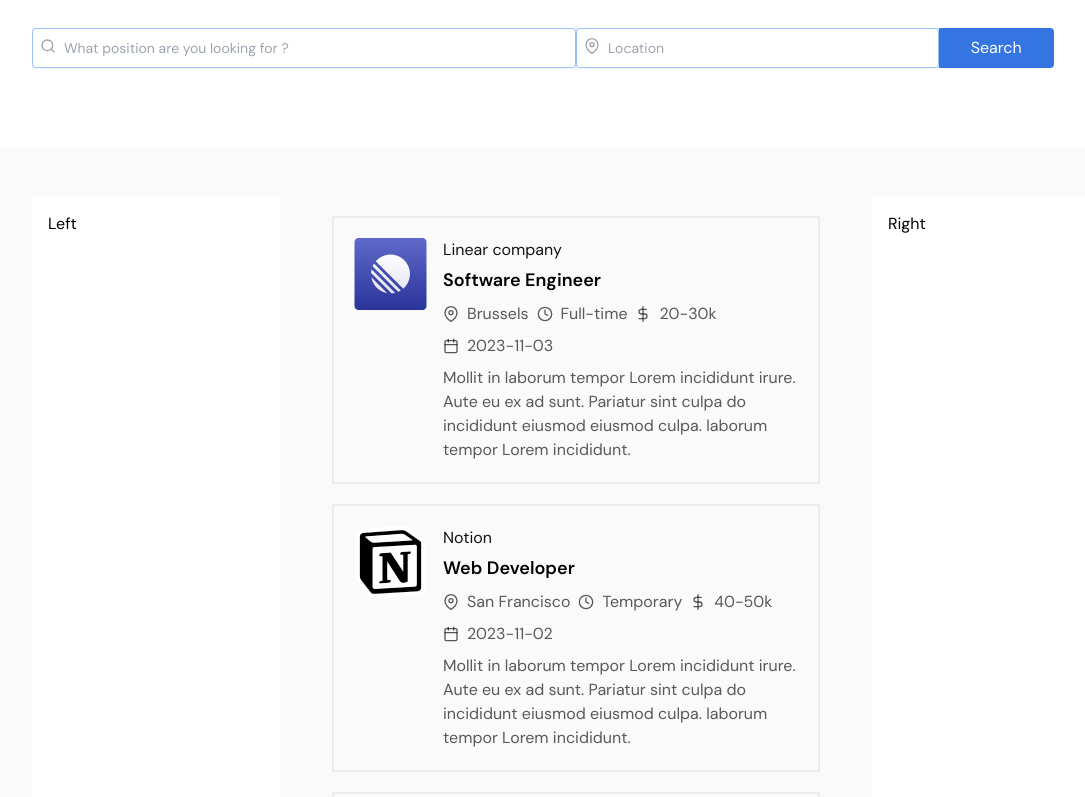
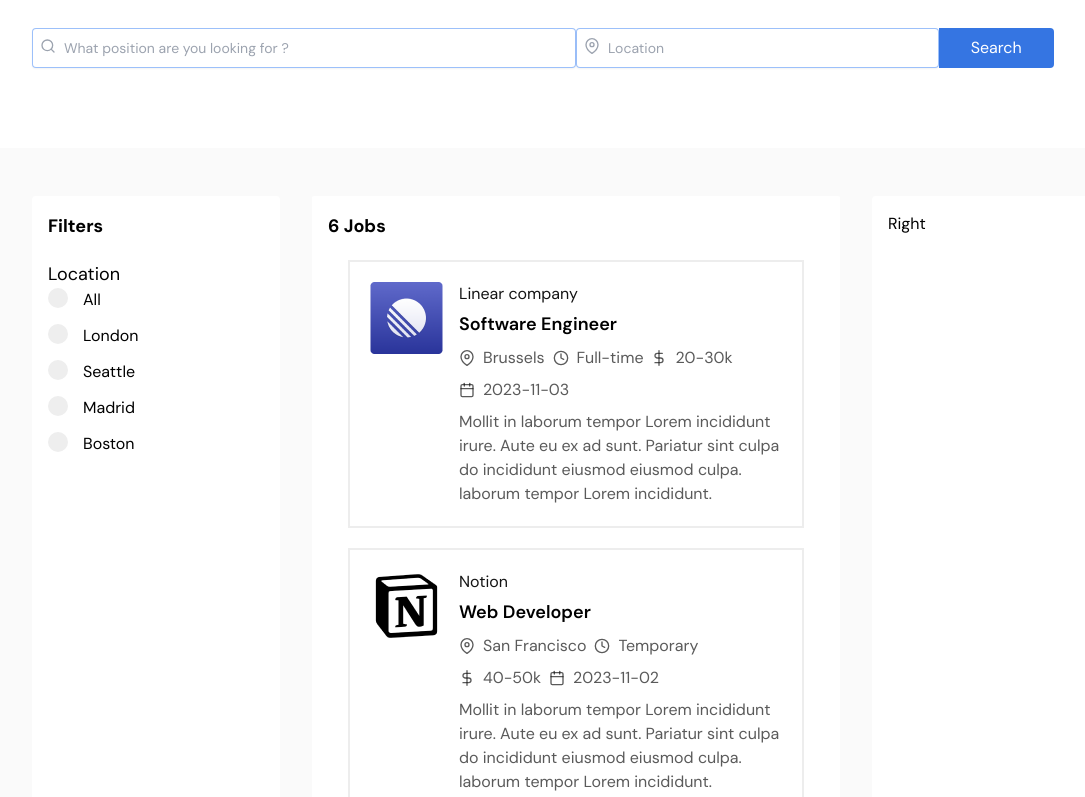
Before and after one commit to amanfangeria980/job-portal-client, a React (Vite) app: page / in a window 1280 px wide. Shown: the part 300-1097 px from the top of the page, without its empty margins (64-1149 px from the left). Built offline with nearby package versions, Linux system fonts and the light colour scheme.

Commit message:
Sidebar location filtering done

```diff
--- a/src/Pages/Home.jsx
+++ b/src/Pages/Home.jsx
@@ -2,6 +2,7 @@
 import Banner from "../components/Banner";
 import Card from "./../components/Card";
 import Jobs from "./Jobs";
+import Sidebar from "./../sidebar/Sidebar";
 const Home = () => {
   const [query, setQuery] = useState("");
   const handleInputChange = (e) => {
@@ -9,17 +10,23 @@
   };
   const [selectedCategory, setSelectedCategory] = useState(null);
   const [jobs, setJobs] = useState([]);
+  const [isLoading, setIsLoading] = useState(true);
+  const [currentPage, setCurrentPage] = useState(1);
+  const itemsPerPage = 6;
   useEffect(() => {
+    setIsLoading(true);
     fetch("jobs.json")
       .then((res) => res.json())
-      .then((data) => setJobs(data));
+      .then((data) => {
+        setJobs(data);
+        setIsLoading(false);
+      });
   }, []);
 
   // Filter jobs by title
   const filteredItems = jobs.filter(
     (job) => job.jobTitle.toLowerCase().indexOf(query.toLowerCase()) !== -1
   );
-  // console.log(filteredItems)
 
   // Radio Filtering
   const handleChange = (e) => {
@@ -29,6 +36,28 @@
   const handleClick = (e) => {
     setSelectedCategory(e.target.value);
   };
+
+  // Calculate the indexed range
+  const calculatePageRange = () => {
+    const startIndex = (currentPage - 1) * itemsPerPage;
+    const endIndex = startIndex + itemsPerPage;
+    return { startIndex, endIndex };
+  };
+
+  // Function for the next page
+  const nextPage = () => {
+    if (currentPage < Math.ceil(filteredItems.length / itemsPerPage)) {
+      setCurrentPage(currentPage + 1);
+    }
+  };
+
+  // Function for the previous page
+  const prevPage = () => {
+    if (currentPage > 1) {
+      setCurrentPage(currentPage - 1);
+    }
+  };
+
   // Main function
   const filteredData = (jobs, selected, query) => {
     let filteredJobs = jobs;
@@ -47,16 +76,19 @@
           salaryType,
           employmentType,
           postingDate,
-        }) => {
+        }) =>
           jobLocation.toLowerCase() === selected.toLowerCase() ||
-            parseInt(maxPrice) <= parseInt(selected) ||
-            salaryType.toLowerCase() == selected.toLowerCase() ||
-            employmentType.toLowerCase() === selected.toLowerCase();
+          parseInt(maxPrice) <= parseInt(selected) ||
+          salaryType.toLowerCase() === selected.toLowerCase() ||
+          employmentType.toLowerCase() === selected.toLowerCase()
+      );
+      // console.log(filteredJobs);
+    }
 
-          console.log(filteredJobs);
-        }
-      );
-    }
+    // Slice the data based on current page
+    const { startIndex, endIndex } = calculatePageRange();
+    filteredJobs = filteredJobs.slice(startIndex, endIndex);
+
     return filteredJobs.map((data, i) => <Card data={data} key={i} />);
   };
 
@@ -70,10 +102,51 @@
 
       <div className="bg-[#FAFAFA] md:grid grid-cols-4 gap-8 lg:px-24 px-4 py-12">
         {/* Left side */}
-        <div className="bg-white p-4 rounded">Left </div>
+        <div className="bg-white p-4 rounded">
+          <Sidebar handleChange={handleChange} handleClick={handleClick} />
+        </div>
 
         {/* Job cards */}
-        <Jobs result={result} className="bg-white p-4 rounded-sm" />
+        <div className="bg-white p-4 rounded-sm col-span-2">
+          {isLoading ? (
+            <p className="font-medium">Loading...</p>
+          ) : result.length > 0 ? (
+            <Jobs result={result} />
+          ) : (
+            <>
+              <h3 className="text-lg font-bold mb-2">{result.length} Jobs</h3>
+              <p>No data found</p>
+            </>
+          )}
+
+          {/* Pagination is here! */}
+          {result.length > 0 ? (
+            <div className="flex justify-center mt-4 space-x-4">
+              <button
+                onClick={prevPage}
+                className="hover:underline"
+                disabled={currentPage === 1}
+              >
+                Previous
+              </button>
+              <span className="mx-2">
+                Page {currentPage} of{" "}
+                {Math.ceil(filteredItems.length / itemsPerPage)}
+              </span>
+              <button
+                onClick={nextPage}
+                disabled={
+                  currentPage === Math.ceil(filteredItems.length / itemsPerPage)
+                }
+                className="hover:underline"
+              >
+                Next
+              </button>
+            </div>
+          ) : (
+            ""
+          )}
+        </div>
 
         {/* Right Side */}
         <div className="bg-white p-4 rounded">Right</div>
--- a/src/Pages/Jobs.jsx
+++ b/src/Pages/Jobs.jsx
@@ -1,9 +1,14 @@
-import React from 'react'
+import React from "react";
 
-const Jobs = ({result}) => {
+const Jobs = ({ result }) => {
   return (
-    <div className='col-span-2'>{result}</div>
-  )
-}
+    <>
+      <div>
+        <h3 className="text-lg font-bold mb-2">{result.length} Jobs</h3>
+      </div>
+      <section>{result}</section>
+    </>
+  );
+};
 
-export default Jobs
+export default Jobs;
--- /dev/null
+++ b/src/components/InputField.jsx
@@ -0,0 +1,18 @@
+import React from "react";
+
+const InputField = ({ handleChange, value, title, name }) => {
+  return (
+    <label className="sidebar-label-container">
+      <input
+        type="radio"
+        name={name}
+        value={value}
+        onChange={handleChange}
+      />
+      <span className="checkmark"></span>
+      {title}
+    </label>
+  );
+};
+
+export default InputField;
--- /dev/null
+++ b/src/sidebar/Location.jsx
@@ -0,0 +1,24 @@
+import React from 'react'
+import InputField from './../components/InputField';
+
+const Location = ({handleChange}) => {
+  return (
+    <div>
+        <h4 className='text-lg font-mediumb-2'>Location</h4>
+        <div>
+            <label className='sidebar-label-container'>
+                <input type="radio" name="test" id="test" value="" onChange={handleChange}
+                />
+                <span className='checkmark'></span>All
+            </label>
+
+            <InputField handleChange={handleChange} value="london" title="London" name="test"/>
+            <InputField handleChange={handleChange} value="seattle" title="Seattle" name="test"/>
+            <InputField handleChange={handleChange} value="madrid" title="Madrid" name="test"/>
+            <InputField handleChange={handleChange} value="boston" title="Boston" name="test"/>
+        </div>
+    </div>
+  )
+}
+
+export default Location
--- /dev/null
+++ b/src/sidebar/Sidebar.jsx
@@ -0,0 +1,14 @@
+import React from 'react'
+import Location from './Location';
+
+const Sidebar = ({handleChange,handleClick}) => {
+  return (
+    <div className='space-y-5'>
+        <h3 className='text-lg font-bold mb-2'>Filters</h3>
+
+        <Location handleChange={handleChange}/>
+    </div>
+  )
+}
+
+export default Sidebar
```
